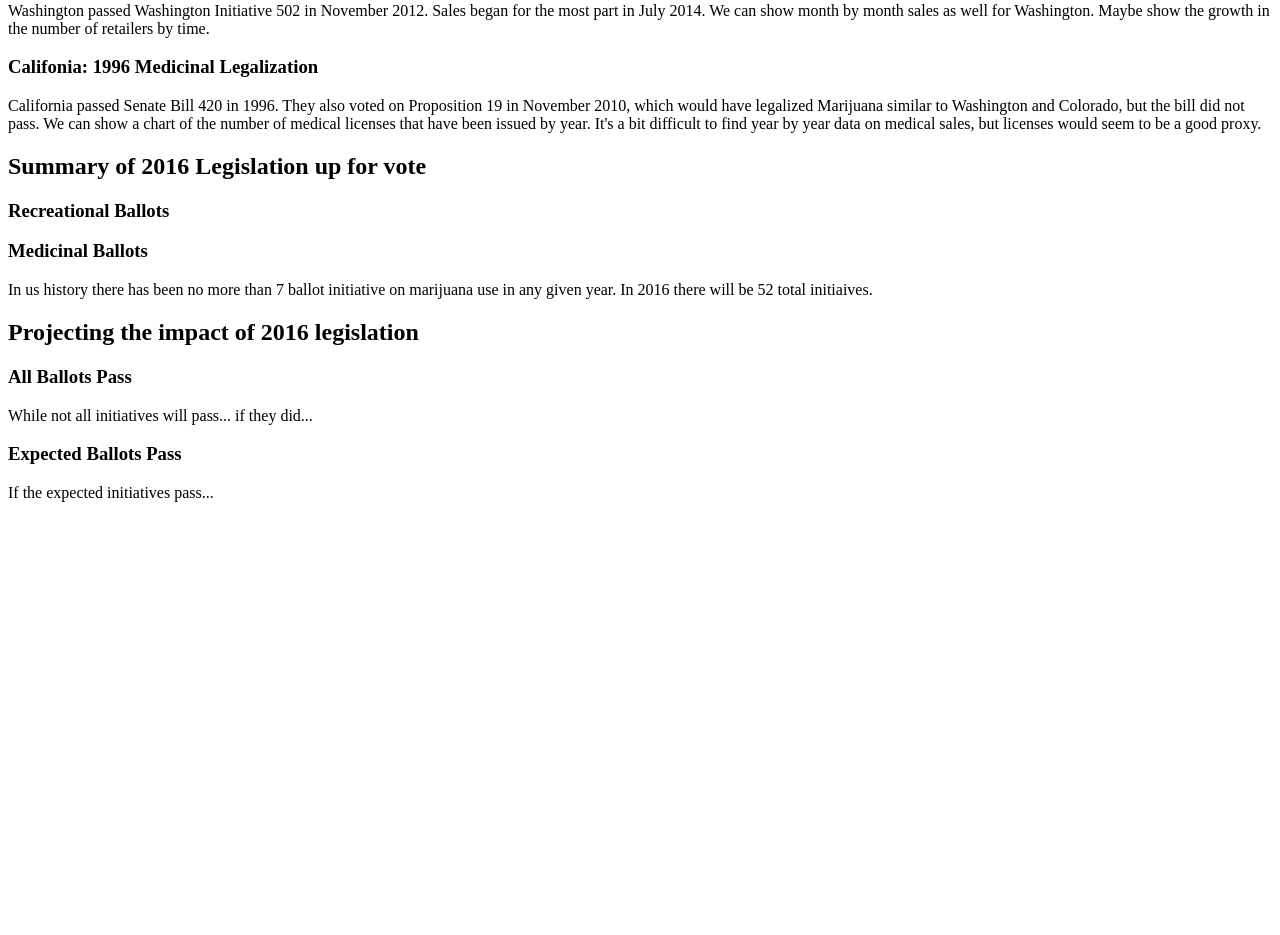
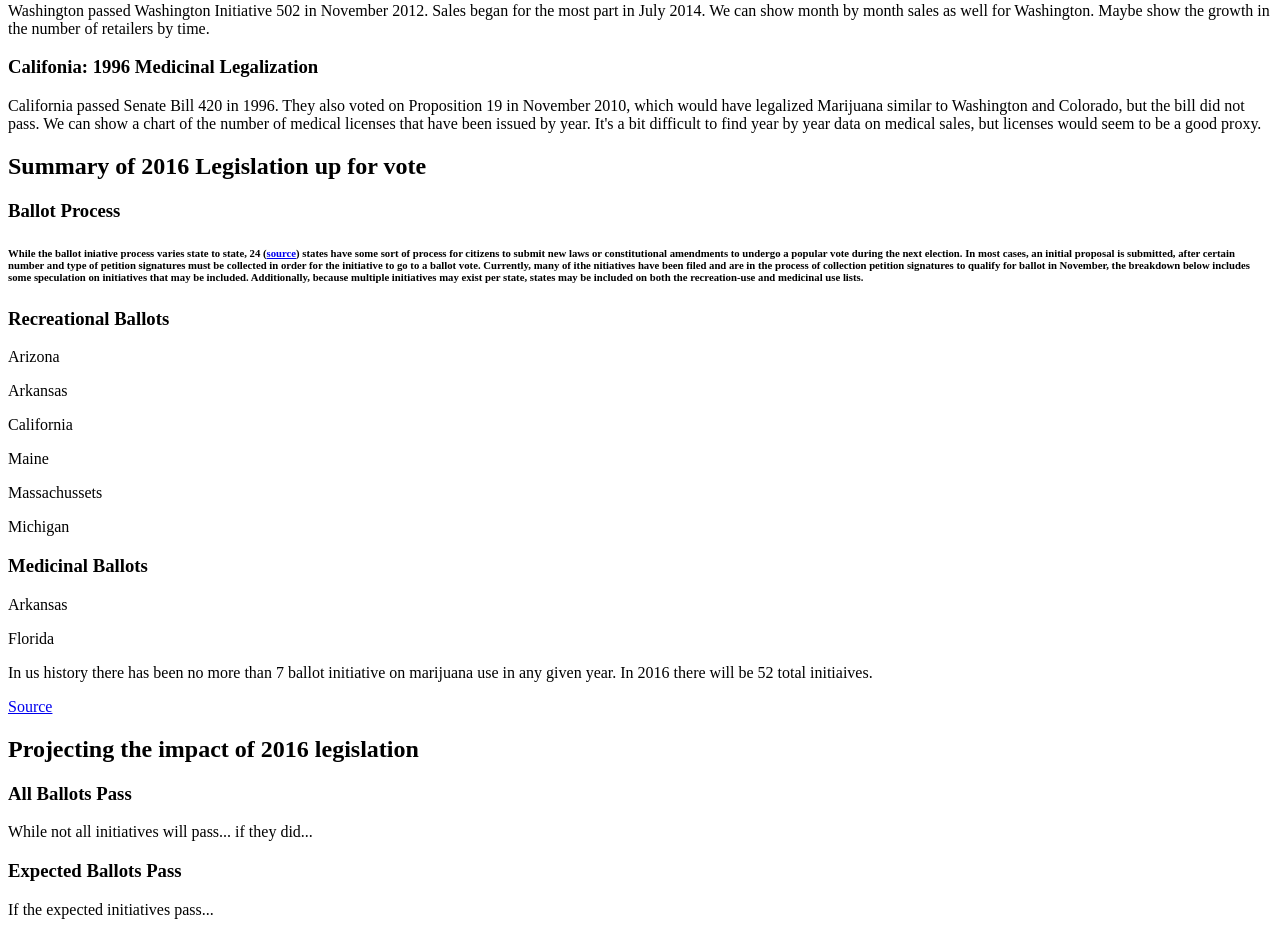
Before and after one commit to dgreenfi/streams-project, a Flask app: template templates/article.html in a window 1280 px wide. Shown: the part 248-1183 px from the top of the page. Before the commit the page ends 750 px from the top, so only its background shows below. Run offline with Flask 2, Linux system fonts and the light colour scheme; the template is opened without the code that fills it, so the values that code supplies are empty; parts of the project's set-up code (start-up, migrations or seed data) failed here and were passed over.

Commit message:
Update article.html

```diff
--- a/templates/article.html
+++ b/templates/article.html
@@ -23,10 +23,23 @@
 
 
                       <h2>Summary of 2016 Legislation up for vote</h2>
-                          <h3> Recreational Ballots</h3>
-                          <h3> Medicinal Ballots</h3>
-                      <p> In us history there has been no more than 7 ballot initiative on marijuana use in any given year.
-                      In 2016 there will be 52 total initiaives.</p>
+    <h3> Ballot Process<h3>
+    <h6><p>  While the ballot iniative process varies state to state, 24 (<a href="http://www.ncsl.org/research/elections-and-campaigns/chart-of-the-initiative-states.aspx">source</a>) states have some sort of process for citizens to submit new laws or constitutional amendments to undergo a popular vote during the next election.  In most cases, an initial proposal is submitted, after certain number and type of petition signatures must be collected in order for the initiative to go to a ballot vote.  Currently, many of ithe nitiatives have been filed and are in the process of collection petition signatures to qualify for ballot in November, the breakdown below includes some speculation on initiatives that may be included.  Additionally, because multiple initiatives may exist per state, states may be included on both the recreation-use and medicinal use lists.</p></h6>
+    <h3> Recreational Ballots</h3>
+    <p>Arizona</p>
+    <p>Arkansas</p>
+    <p>California</p>
+    <p>Maine</p>
+    <p>Massachussets</p>
+    <p>Michigan</p>
+
+    <h3> Medicinal Ballots</h3>
+    <p>Arkansas</p>
+    <p>Florida</p>
+
+      <p> In us history there has been no more than 7 ballot initiative on marijuana use in any given year.
+      In 2016 there will be 52 total initiaives.</p>
+      <a href="https://ballotpedia.org/Marijuana_on_the_ballot#tab=By_year">Source</a>
 
                       <h2>Projecting the impact of 2016 legislation</h2>
                           <h3> All Ballots Pass</h3>
```
